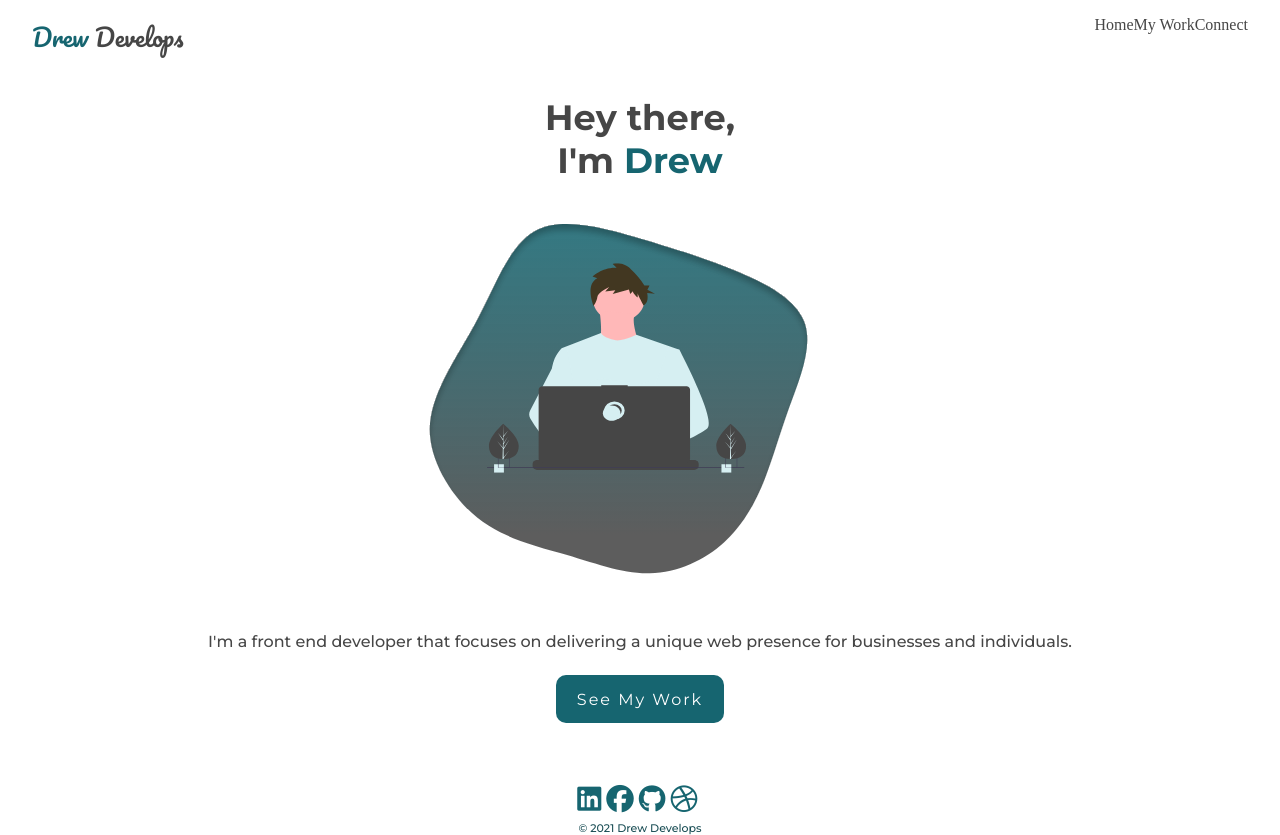
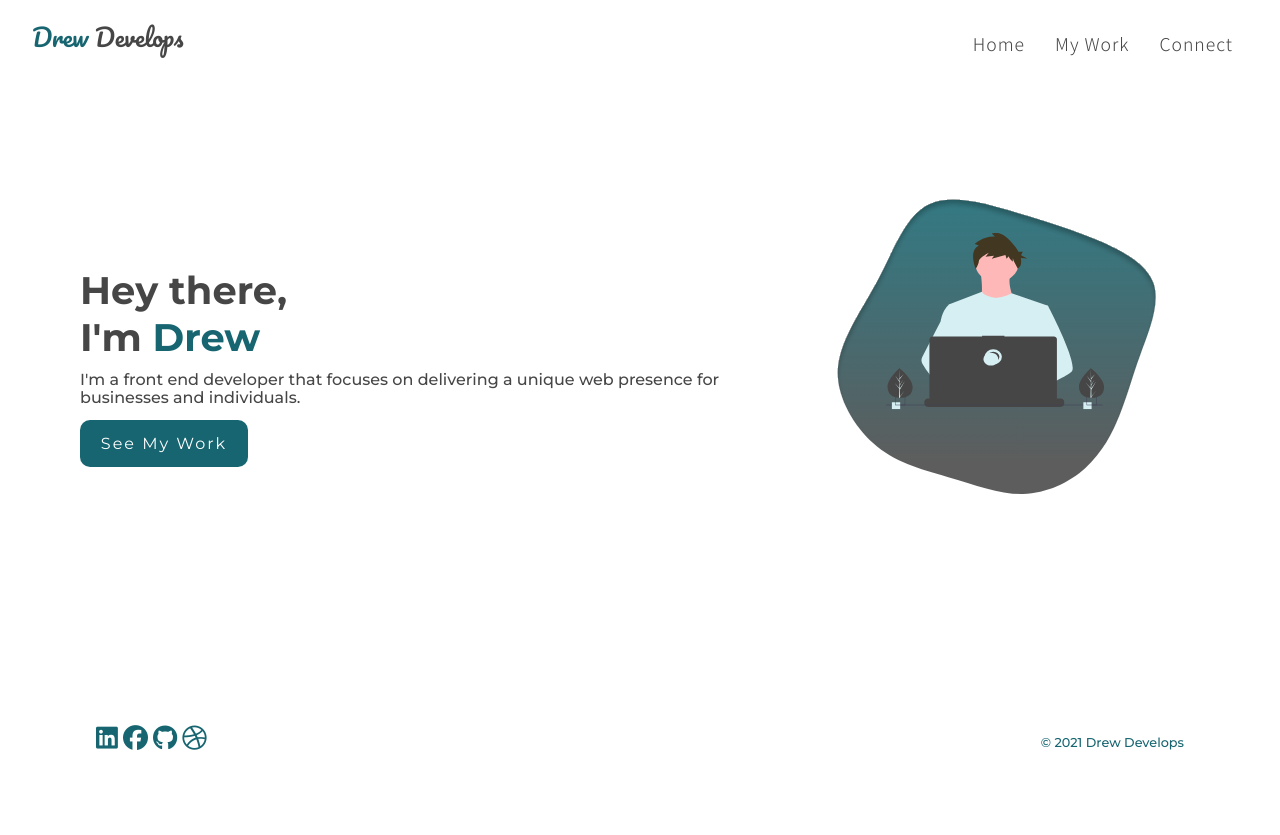
Before and after one commit to drewdoesdevelopment/Drew-Develops-Portfolio, a plain HTML site: page index.html in a window 1280 px wide. After the commit the page ends 800 px from the top, so only its background shows below. Drawn offline with Linux system fonts and the light colour scheme.

Commit message:
Tablet Breakpoint + JS for Nav

```diff
--- a/css/style.css
+++ b/css/style.css
@@ -1,5 +1,6 @@
 @import url('https://fonts.googleapis.com/css2?family=Montserrat:wght@400;500;700&family=Pacifico&display=swap');
 @import url('https://fonts.googleapis.com/css2?family=Montserrat:wght@400;500;700&display=swap');
+@import url('https://fonts.googleapis.com/css2?family=Noto+Sans+JP:wght@300;400&display=swap');
 
 /* Drew's Custom Variables and Resets */
 
@@ -18,6 +19,7 @@
 }
 
 /* Base Styles */
+
 a,
 li {
   text-decoration: none;
@@ -33,6 +35,7 @@ img {
 
 nav {
   display: flex;
+  flex-wrap: wrap;
   justify-content: space-between;
   padding: 1rem 2rem;
   margin-bottom: 1.4rem;
@@ -41,11 +44,28 @@ nav {
 
 nav ul {
   display: none;
+  font-family: 'Noto Sans JP', sans-serif;
+  font-size: 1.2rem;
+  font-weight: 300;
+  letter-spacing: 1px;
 }
 
 nav button {
   background-color: transparent;
   border: none;
+  cursor: pointer;
+}
+
+.show {
+  display: flex;
+  align-items: center;
+  flex-direction: column;
+  width: 100%;
+  margin-top: 1.5rem;
+}
+
+.show li {
+  padding: 10px;
 }
 
 nav span {
@@ -68,6 +88,9 @@ h1 span {
 }
 
 .hero {
+  display: flex;
+  flex-direction: column;
+  align-items: center;
   text-align: center;
   width: 90vw;
   margin: 0 auto;
@@ -90,6 +113,7 @@ h1 span {
   color: var(--dark-color);
   margin-top: -2rem;
   font-weight: 500;
+  max-width: 374px;
 }
 
 .cta__button {
@@ -99,6 +123,7 @@ h1 span {
   font-family: 'Montserrat', sans-serif;
   font-size: 1rem;
   padding: 0.9rem 1.3rem;
+  width: fit-content;
   letter-spacing: 0.125rem;
   border-radius: 10px;
   border: none;
@@ -128,11 +153,14 @@ footer .container {
   color: #194d54;
 }
 
+.desktop--show {
+  display: none;
+}
+
 /* Media Queries */
 
 /* Large Mobile Screen Height Query */
-
-@media (min-height: 732px) {
+@media (min-height: 750px) {
   .hero h1 {
     font-size: 2.2rem;
   }
@@ -153,6 +181,7 @@ footer .container {
   }
 }
 
+/* Small Phone Screen */
 @media (max-height: 600px) {
   nav {
     margin-bottom: 0rem;
@@ -168,12 +197,93 @@ footer .container {
   }
 }
 
-@media (min-width: 640px) {
+/* Tablet */
+@media (min-width: 768px) {
   nav ul {
     display: flex;
+  }
+
+  nav ul li {
+    padding: 15px 15px;
+    font-weight: 300;
+    font-size: 1.1rem;
   }
 
   nav button {
     display: none;
   }
+
+  .mobile--hide {
+    display: none;
+  }
+
+  .desktop--show {
+    display: flex;
+  }
+
+  .desktop__container {
+    display: flex;
+    flex-direction: column;
+  }
+
+  .hero {
+    display: flex;
+    margin-top: 5rem;
+  }
+
+  .hero h1 {
+    font-size: 2.4rem;
+    text-align: left;
+  }
+
+  .hero p {
+    margin-top: 10px;
+    max-width: 90%;
+    line-height: 1.125rem;
+  }
+
+  .left__content {
+    margin-left: 2rem;
+    display: flex;
+    justify-content: center;
+    align-items: center;
+    width: 90vw;
+    text-align: left;
+  }
+
+  .cta__button {
+    margin-top: 0.8rem;
+  }
+
+  .social__links {
+    justify-content: start;
+    margin-top: 0;
+  }
+
+  .social__links li {
+    font-size: 20px;
+  }
+
+  footer {
+    display: flex;
+    flex-direction: row;
+    justify-content: center;
+    margin-top: 10rem;
+  }
+
+  .container {
+    display: flex;
+    justify-content: space-between;
+    width: 85vw;
+  }
+
+  .hero img {
+    min-width: 400px;
+    max-width: 421px;
+  }
+
+  .copyright__footer {
+    font-size: 0.8rem;
+    color: var(--main-color);
+  }
 }
--- a/index.html
+++ b/index.html
@@ -15,10 +15,10 @@
     <header>
       <nav>
         <a href="#" class="logo--text"><span>Drew</span> Develops</a>
-        <button class="hamburger__icon">
+        <button class="hamburger__icon" id="hamburger__icon">
           <i class="fas fa-2x fa-bars"></i>
         </button>
-        <ul class="nav__ul" id="class__ul">
+        <ul class="nav__ul" id="nav__ul">
           <li><a href="#">Home</a></li>
           <li><a href="#">My Work</a></li>
           <li><a href="#">Connect</a></li>
@@ -27,14 +27,22 @@
     </header>
     <main>
       <div class="hero">
-        <h1>Hey there,</h1>
-        <h1>I'm <span>Drew</span></h1>
-        <img src="imgs/drewsvg.svg" />
-        <p>
+        <div class="left__content">
+          <div class="desktop__container">
+            <h1>Hey there, <br />I'm <span>Drew</span></h1>
+            <p class="desktop--show">
+              I'm a front end developer that focuses on delivering a unique web
+              presence for businesses and individuals.
+            </p>
+            <button class="cta__button desktop--show">See My Work</button>
+          </div>
+          <img src="imgs/drewsvg.svg" />
+        </div>
+        <p class="mobile--hide">
           I'm a front end developer that focuses on delivering a unique web
           presence for businesses and individuals.
         </p>
-        <button class="cta__button">See My Work</button>
+        <button class="cta__button mobile--hide">See My Work</button>
       </div>
     </main>
     <footer>
@@ -48,5 +56,6 @@
         <p class="copyright__footer">© 2021 Drew Develops</p>
       </div>
     </footer>
+    <script src="js/script.js"></script>
   </body>
 </html>
--- a/js/script.js
+++ b/js/script.js
@@ -0,0 +1,8 @@
+'use strict';
+
+const hamburger = document.getElementById('hamburger__icon');
+const nav__ul = document.getElementById('nav__ul');
+
+hamburger.addEventListener('click', () => {
+  nav__ul.classList.toggle('show');
+});
```
